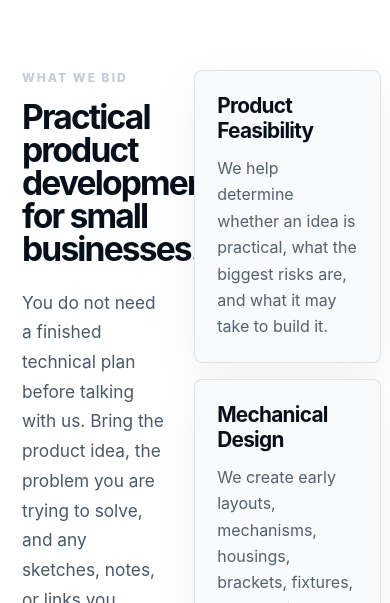
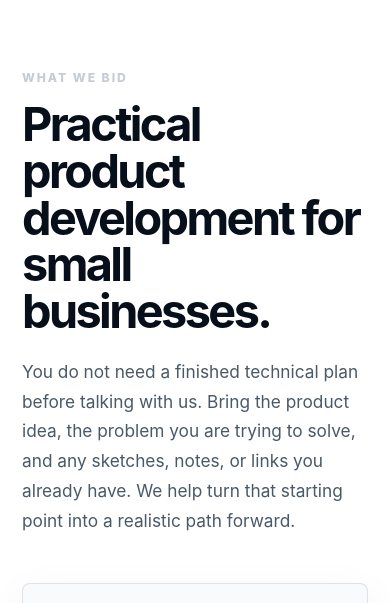
Before and after one commit to AdamAO26/absolute-operations-website, a React (Vite) app in the folder absolute-operations-website/: page /services in a window 390 px wide. Shown: the part 852-1455 px from the top of the page. Built offline with nearby package versions, Linux system fonts and the light colour scheme; grey boxes are pictures that could not be loaded.

Commit message:
Fixed services page

```diff
--- a/absolute-operations-website/src/styles.css
+++ b/absolute-operations-website/src/styles.css
@@ -839,6 +839,44 @@ textarea { resize: vertical; }
   line-height: 1.72;
 }
 
+@media (max-width: 900px) {
+  .services-overview {
+    grid-template-columns: 1fr;
+    gap: 40px;
+  }
+
+  .services-overview-copy {
+    width: 100%;
+    max-width: none;
+    min-width: 0;
+  }
+
+  .services-overview-copy h2 {
+    max-width: 100%;
+    overflow-wrap: anywhere;
+  }
+
+  .service-bid-grid {
+    width: 100%;
+    min-width: 0;
+  }
+}
+
+@media (max-width: 640px) {
+  .services-overview {
+    gap: 30px;
+  }
+
+  .service-bid-grid {
+    grid-template-columns: 1fr;
+  }
+
+  .services-overview-copy h2 {
+    font-size: clamp(2.3rem, 12vw, 3.6rem);
+    line-height: 1;
+  }
+}
+
 .service-bid-grid {
   display: grid;
   grid-template-columns: repeat(2, minmax(0, 1fr));
```
